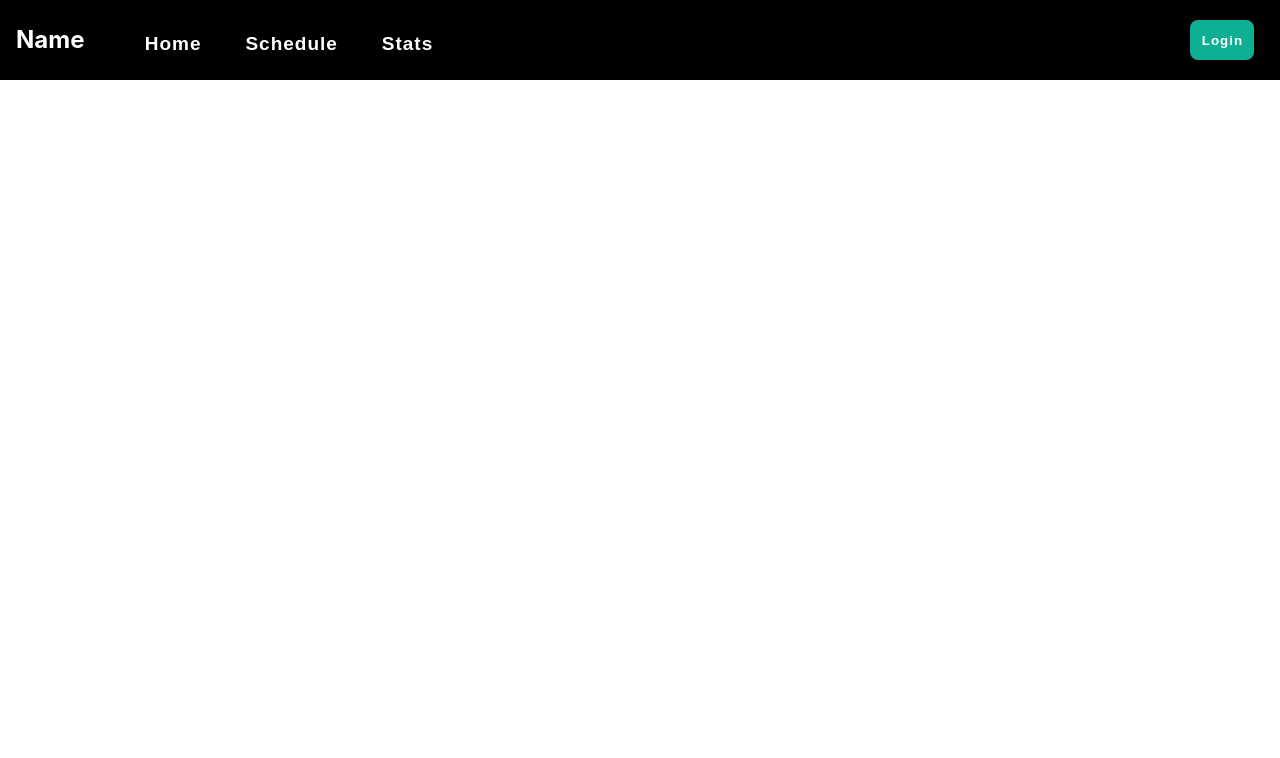
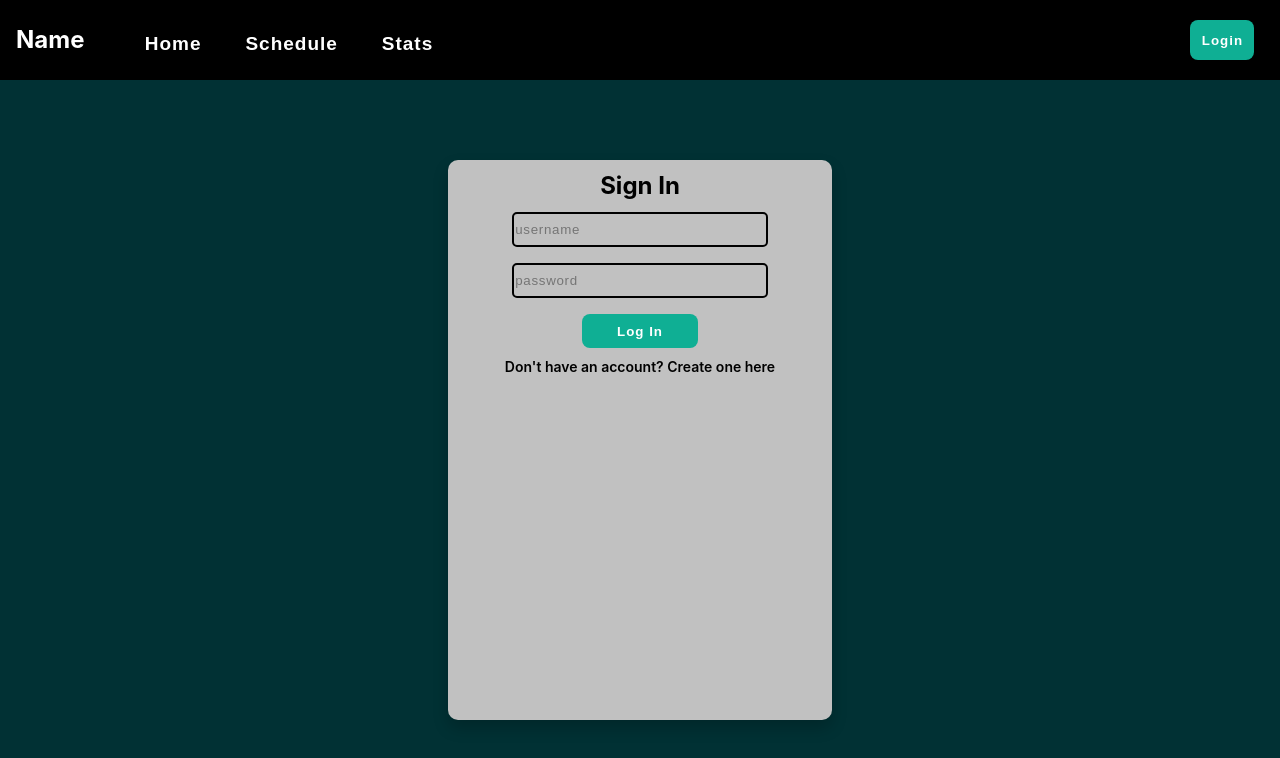
Before and after one commit to TheBigTig24/fantasy, a React (Vite) app in the folder client/: page /login in a window 1280 px wide. Shown: the top 758 px of the page. Built offline with nearby package versions, Linux system fonts and the light colour scheme.

Commit message:
simple sign in styling and createAcc file created

```diff
--- a/client/src/main.jsx
+++ b/client/src/main.jsx
@@ -5,6 +5,7 @@ import './styles/index.css'
 
 import Home from './pages/Home'
 import Login from './pages/Login'
+import CreateAcc from './pages/CreateAcc'
 
 ReactDOM.createRoot(document.getElementById('root')).render(
   <React.StrictMode>
@@ -12,6 +13,7 @@ ReactDOM.createRoot(document.getElementById('root')).render(
       <Routes>
         <Route path='/' element={ <Home/> } />
         <Route path='/login' element={ <Login/> } />
+        <Route path='/createAcc' element={ <CreateAcc/> } />
       </Routes>
     </BrowserRouter>
   </React.StrictMode>,
--- /dev/null
+++ b/client/src/pages/CreateAcc.jsx
@@ -0,0 +1,18 @@
+import NavBar from "../components/navbar"
+import '../styles/createAcc.css'
+
+
+const CreateAcc = () => {
+
+
+    return (<>
+        <NavBar />
+        <div id="container">
+            <div id="login-box">
+                <h2>Create Account</h2>
+            </div>
+        </div>
+    </>)
+}
+
+export default CreateAcc;
--- a/client/src/pages/Login.jsx
+++ b/client/src/pages/Login.jsx
@@ -1,12 +1,30 @@
 import '../styles/login.css'
 import NavBar from '../components/navbar';
+import { useState } from 'react'
+import { useNavigate } from 'react-router-dom'
 
 const Login = () => {
 
+    const navigate = useNavigate();
+
+    const [username, setUsername] = useState();
+    const [password, setPassword] = useState();
+
+    const navCreate = () => {
+        navigate('/createAcc')
+    }
 
     return (<>
         <NavBar />
-
+        <div id='container'>
+            <div id='login-box'>
+                <h2 id='sign-header'>Sign In</h2>
+                <input onChange={(e) => setUsername(e.target.value)} placeholder="username" ></input>
+                <input onChange={(e) => setPassword(e.target.value)} placeholder="password" ></input>
+                <button id='sign-in'>Log In</button>
+                <p>Don't have an account? Create one <a onClick={navCreate}>here</a></p>
+            </div>
+        </div>
     </>)
 }
 
--- a/client/src/styles/login.css
+++ b/client/src/styles/login.css
@@ -0,0 +1,39 @@
+#container {
+    width: 100vw;
+    height: 90vh;
+    background-color: #013134;
+    display: flex;
+    justify-content: center;
+    align-items: center;
+}
+
+#login-box {
+    width: 30vw;
+    height: 70vh;
+    background-color: rgb(193, 193, 193);
+    border-radius: 10px;
+    box-shadow: 0 8px 16px rgba(0, 0, 0, 0.2);
+    display: flex;
+    flex-direction: column;
+    align-items: center;
+}
+
+#sign-header {
+    margin: .5rem 0 0 0;
+}
+
+input {
+    width: 65%;
+    height: 5%;
+    margin: .5rem;
+    border: 2px solid black;
+    border-radius: 5px;
+    padding: .1rem;
+    letter-spacing: .7px;
+}
+
+#sign-in {
+    width: 30%;
+    height: 6%;
+    margin: .5rem ;
+}
```
Also changed, not shown: client/src/styles/createAcc.css (added).
